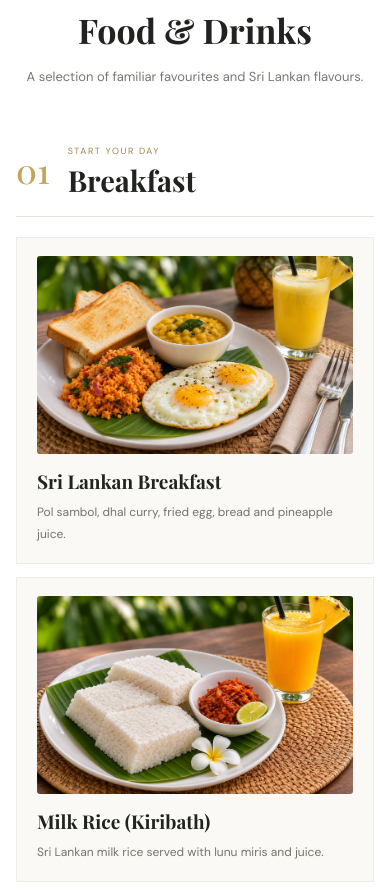
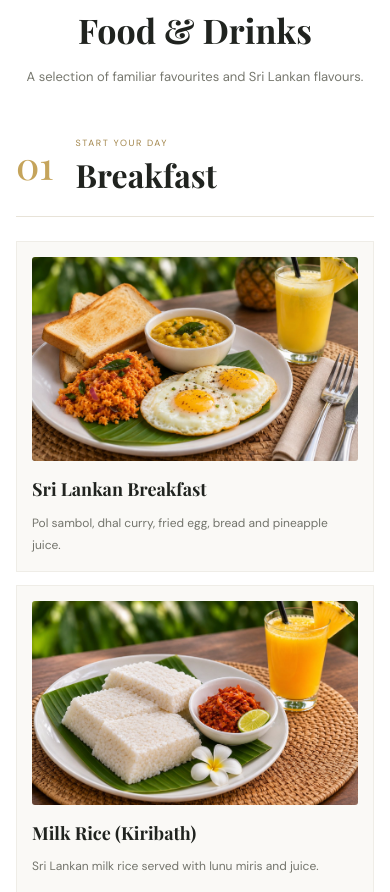
Before and after one commit to villa369dickwella/Villa-369-, a plain HTML site: page index.html in a window 390 px wide. Shown: the part 2100-2992 px from the top of the page. Drawn offline with nearby package versions, Linux system fonts and the light colour scheme.

Commit message:
Add files via upload

```diff
--- a/styles.css
+++ b/styles.css
@@ -28,3 +28,29 @@
 
 /* Food photography additions */
 .menu-photo{display:block;width:100%;aspect-ratio:16/10;object-fit:cover;border-radius:3px;margin:0 0 14px}.menu-grid article{overflow:hidden}.juice-grid{display:grid;grid-template-columns:repeat(4,minmax(0,1fr));gap:14px}.juice-grid article{background:#faf9f6;border:1px solid #efede7;padding:12px}.juice-grid .menu-photo{aspect-ratio:4/5;margin-bottom:10px}.juice-grid p{font:500 16px 'Playfair Display',serif;margin:0 0 4px}@media(max-width:700px){.juice-grid{grid-template-columns:repeat(2,minmax(0,1fr))}}
+
+
+/* Villa 369 food menu readability and spacing polish */
+.menu-block{
+  width:min(100%,1200px);
+  max-width:1200px;
+  margin:58px auto 0;
+}
+.heading{gap:22px;padding-bottom:18px;margin-bottom:24px}
+.heading>span{font-size:38px}
+.heading h3{font-size:32px}
+.menu-grid{gap:18px}
+.menu-grid article{padding:22px 24px}
+.menu-grid h4{font-size:21px;line-height:1.35;margin:0 0 10px}
+.menu-grid p{font-size:13px;line-height:1.85}
+.menu-photo{aspect-ratio:16/10;margin-bottom:16px}
+.juice-grid{gap:18px}
+.juice-grid article{padding:14px}
+.juice-grid p{font-size:17px;line-height:1.5}
+@media(max-width:700px){
+  .menu-block{margin-top:42px}
+  .menu-grid{gap:13px}
+  .menu-grid article{padding:15px}
+  .menu-grid h4{font-size:18px}
+  .menu-grid p{font-size:12px}
+}
```
